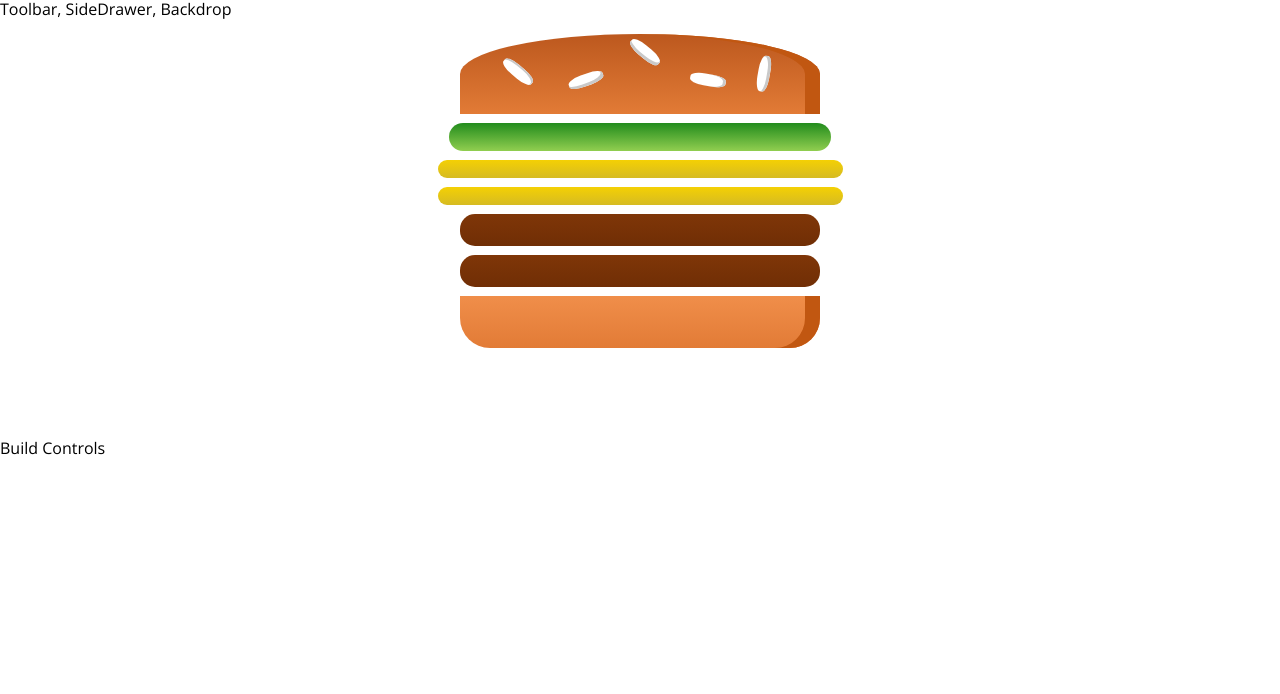
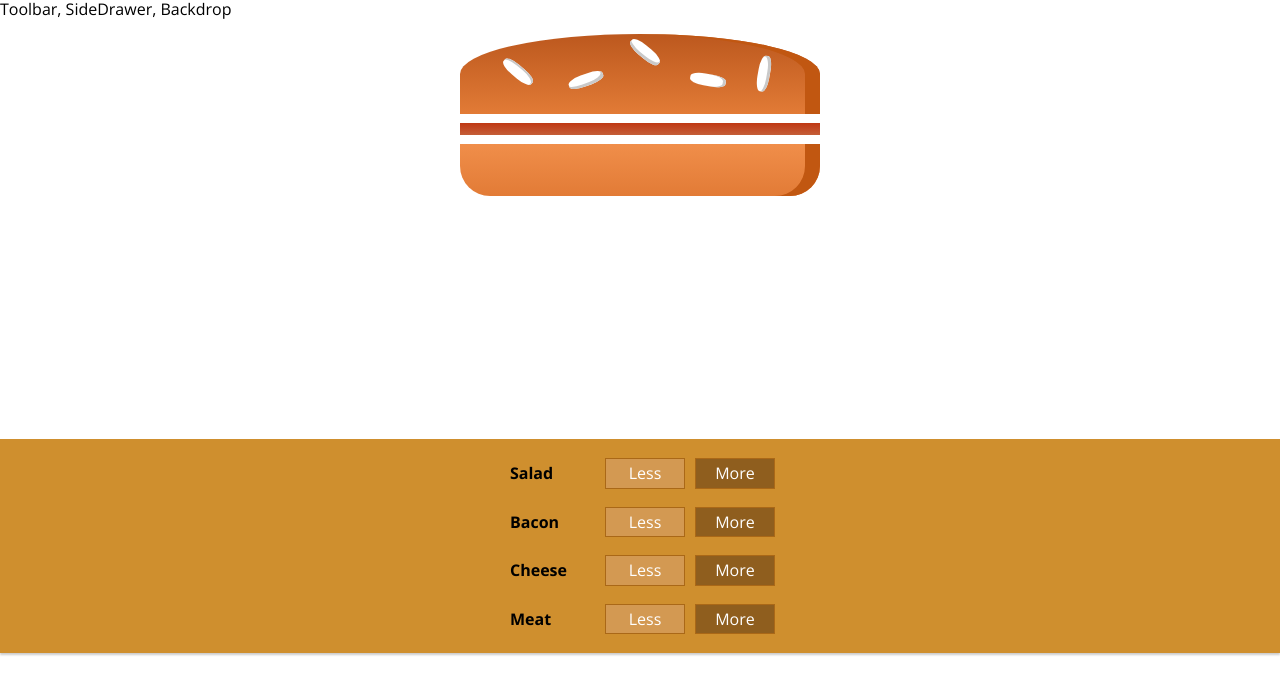
Before and after one commit to Serilian/burger-builder, a React app: page / in a window 1280 px wide. Shown: the top 694 px of the page. Built offline with nearby package versions, Linux system fonts and the light colour scheme.

Commit message:
Adding build controls form.

```diff
--- /dev/null
+++ b/src/components/Burger/BuildControls/BuildControl/BuildControl.js
@@ -0,0 +1,14 @@
+import React from 'react';
+import './BuildControl.scss'
+
+const buildControl = (props) => {
+    return (
+        <div className="BuildControl">
+            <div className="Label">{props.label}</div>
+            <button className="Less">Less</button>
+            <button className="More">More</button>
+        </div>
+    )
+};
+
+export default buildControl;
--- /dev/null
+++ b/src/components/Burger/BuildControls/BuildControl/BuildControl.scss
@@ -0,0 +1,58 @@
+.BuildControl {
+  display: flex;
+  justify-content: space-between;
+  align-items: center;
+  margin: 5px 0;
+
+  button {
+    display: block;
+    font: inherit;
+    padding: 5px;
+    margin: 0 5px;
+    width: 80px;
+    border: 1px solid #aa6817;
+    cursor: pointer;
+    outline: none;
+
+
+    &:disabled {
+      background-color: #AC9980;
+      border: 1px solid #7E7365;
+      color: #ccc;
+      cursor: default;
+    }
+
+    &:hover:disabled {
+      background-color: #AC9980;
+      color: #ccc;
+      cursor: not-allowed;
+    }
+  }
+
+  .Less {
+    background-color: #D39952;
+    color: white;
+
+    &:hover, &:active {
+      background-color: #DAA972;
+      color: white;
+    }
+  }
+
+  .More {
+    background-color: #8F5E1E;
+    color: white;
+
+    &:hover, &:active {
+      background-color: #99703F;
+      color: white;
+    }
+  }
+
+}
+
+.Label {
+  padding: 10px;
+  font-weight: bold;
+  width: 80px;
+}
--- /dev/null
+++ b/src/components/Burger/BuildControls/BuildControls.js
@@ -0,0 +1,24 @@
+import React from 'react';
+import './BuildControls.scss'
+import BuildControl from './BuildControl/BuildControl'
+
+const controls = [
+    {label: 'Salad', type: 'salad'},
+    {label: 'Bacon', type: 'bacon'},
+    {label: 'Cheese', type: 'cheese'},
+    {label: 'Meat', type: 'meat'},
+];
+
+const buildControls = (props) => {
+    return (
+        <div className="BuildControls">
+            {controls.map(control => {
+                return (
+                    <BuildControl key={control.label} label={control.label}/>
+                )
+            })}
+        </div>
+    )
+};
+
+export default buildControls;
--- /dev/null
+++ b/src/components/Burger/BuildControls/BuildControls.scss
@@ -0,0 +1,11 @@
+.BuildControls {
+  width:100%;
+  background: #cf8f2e;
+  display: flex;
+  flex-flow: column;
+  align-items: center;
+  box-shadow: 0 2px 2px #ccc;
+  margin: auto;
+  padding: 10px 0 ;
+
+}
--- a/src/components/Burger/Burger.js
+++ b/src/components/Burger/Burger.js
@@ -5,13 +5,22 @@
 
 const burger = (props) => {
 
-    const ingredients = Object.keys(props.ingredients)
+    let ingredients = Object.keys(props.ingredients)
         .map((igKey) => {
             return [...Array(props.ingredients[igKey])].map(
                 (_, index) => {
                     return (<BurgerIngredient key={igKey + index} type={igKey}/>)
                 })
-        });
+        })
+        .reduce((arr, el)=>{
+            return arr.concat(el);
+        }, []);
+
+    if(ingredients.length ===0 ) {
+        ingredients = <p>Please start adding ingredients</p>
+    }
+
+    console.log(ingredients);
 
 
     return (
--- a/src/components/Burger/BurgerIngredients/BurgerIngredient.js
+++ b/src/components/Burger/BurgerIngredients/BurgerIngredient.js
@@ -25,7 +25,7 @@
             case('salad') :
                 ingredient = <div className='Salad'></div>;
                 break;
-            case('becon') :
+            case('bacon') :
                 ingredient = <div className='Bacon'></div>;
                 break;
             case('cheese') :
--- a/src/containers/BurgerBuilder/BurgerBuilder.js
+++ b/src/containers/BurgerBuilder/BurgerBuilder.js
@@ -1,6 +1,7 @@
 import React, {Component} from 'react';
 import './BurgerBuilder.scss'
 import Burger from '../../components/Burger/Burger';
+import BuildControls from '../../components/Burger/BuildControls/BuildControls'
 
 
 class BurgerBuilder extends Component {
@@ -9,10 +10,10 @@
         super(props);
         this.state = {
             ingredients: {
-                salad: 1,
+                salad: 0,
                 bacon: 1,
-                cheese: 2,
-                meat: 2
+                cheese: 0,
+                meat: 0
             }
         };
     }
@@ -22,7 +23,7 @@
         return (
             <>
                 <Burger ingredients={this.state.ingredients}/>
-                <div>Build Controls</div>
+                <BuildControls/>
             </>
         );
     }
```
